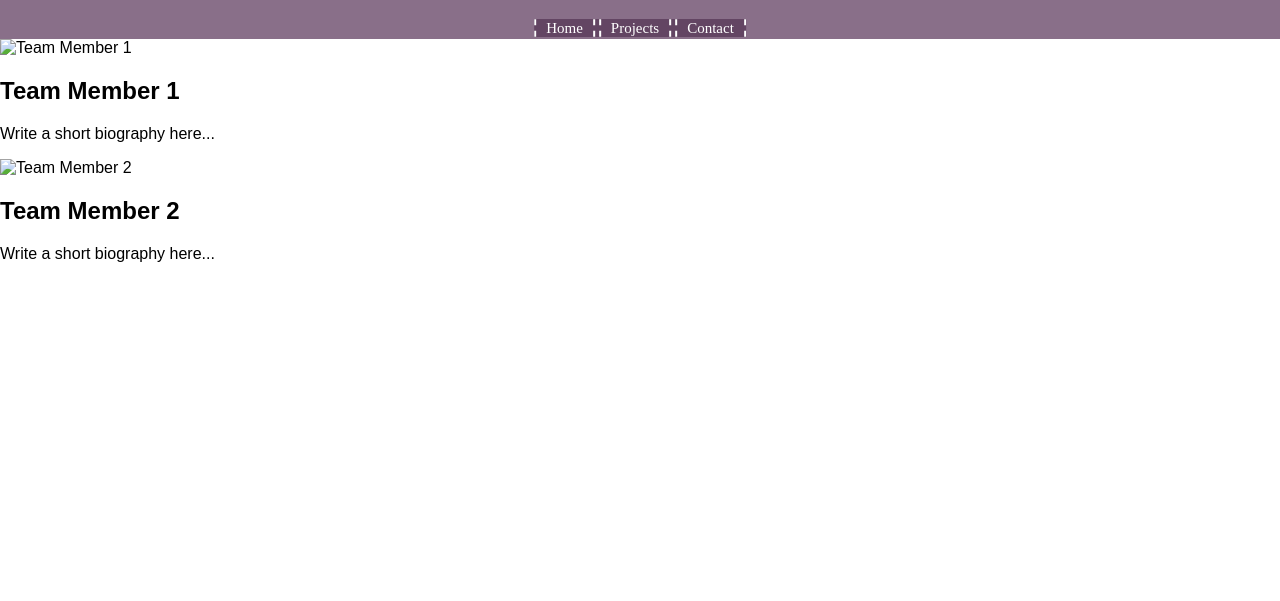
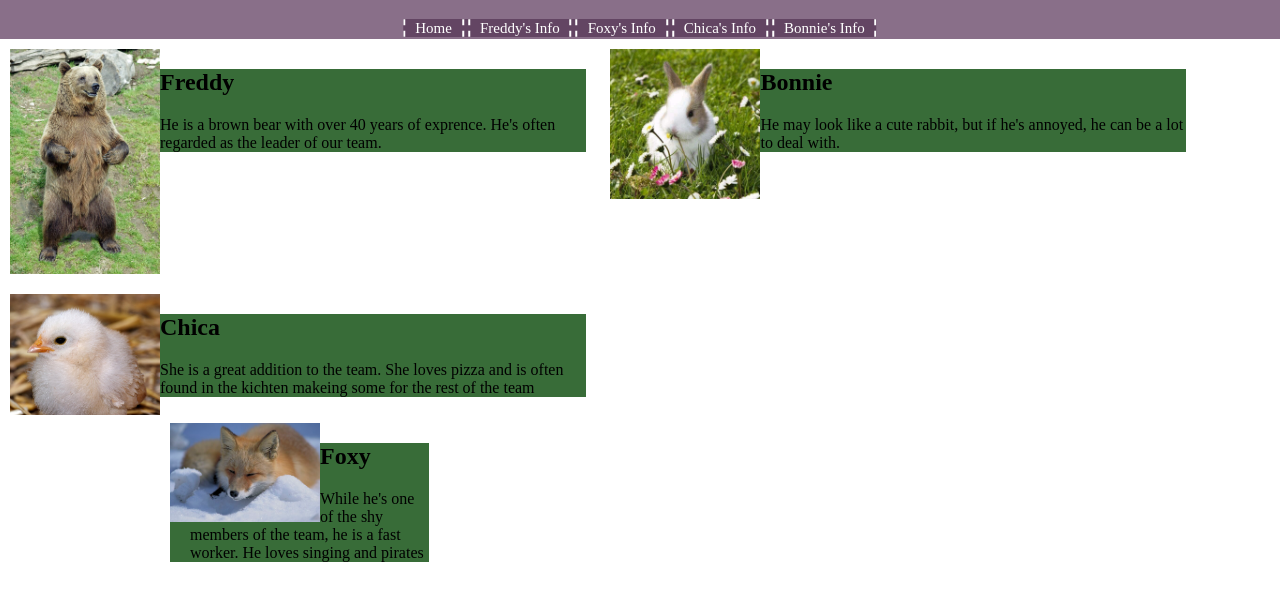
Before and after one commit to NerdySpaceDragon/Team_Page, a plain HTML site: page index.html in a window 1280 px wide. Shown: the part 81-682 px from the top of the page. Drawn offline with Linux system fonts and the light colour scheme.

Commit message:
Made profiles

```diff
--- a/index.html
+++ b/index.html
@@ -48,14 +48,22 @@
 
         /* Team member section */
         .team-member {
+            margin: 10px;
+            width: 45%;
+            display: inline-block
 
         }
 
         .team-member img {
+            width:150px;
+            float: left;
 
         }
 
         .bio {
+            padding-left:20px;
+            background-color: rgb(56, 108, 56);
+            font-family: 'Times New Roman', Times, serif
 
         }
     </style>
@@ -69,30 +77,46 @@
         <nav>
             <!-- Students: Add navigation links here -->
             <a href="#">Home</a>
-            <a href="#">Projects</a>
-            <a href="#">Contact</a>
+            <a href="#">Freddy's Info</a>
+            <a href="#">Foxy's Info</a>
+            <a href="#">Chica's Info</a>
+            <a href="#">Bonnie's Info</a>
         </nav>
     </header>
 
     <!-- Team Members Section -->
-    <section>
+    <div>
         <!-- Team Member 1 -->
         <div class="team-member">
-            <img src="images/member1.jpg" alt="Team Member 1">
+            <img src="images/bear.jpg" alt="bear">
             <div class="bio">
-                <h2>Team Member 1</h2>
-                <p>Write a short biography here...</p>
+                <h2>Freddy</h2>
+                <p>He is a brown bear with over 40 years of exprence. He's often regarded as the leader of our team.</p>
             </div>
         </div>
 
         <!-- Team Member 2 -->
         <div class="team-member">
-            <img src="images/member2.jpg" alt="Team Member 2">
+            <img src="images/bunny.jpg" alt="Bunny">
             <div class="bio">
-                <h2>Team Member 2</h2>
-                <p>Write a short biography here...</p>
+                <h2>Bonnie</h2>
+                <p>He may look like a cute rabbit, but if he's annoyed, he can be a lot to deal with.</p>
             </div>
         </div>
 
         <!-- Team Member 3 -->
         <div class="team-member">
+            <img src="images/chicken.jpg" alt="chicken">
+            <div class="bio">
+                <h2>Chica</h2>
+                <p>She is a great addition to the team. She loves pizza and is often found in the kichten makeing some for the rest of the team</p>
+        </div>
+        <div class="team-member">
+            <img src="images/fox.jpg" alt="Fox">
+            <div class="bio">
+                <h2>Foxy</h2>
+                <p>While he's one of the shy members of the team, he is a fast worker. He loves singing and pirates</p>
+        </div>
+    </div>
+</body>
+</html>
```
